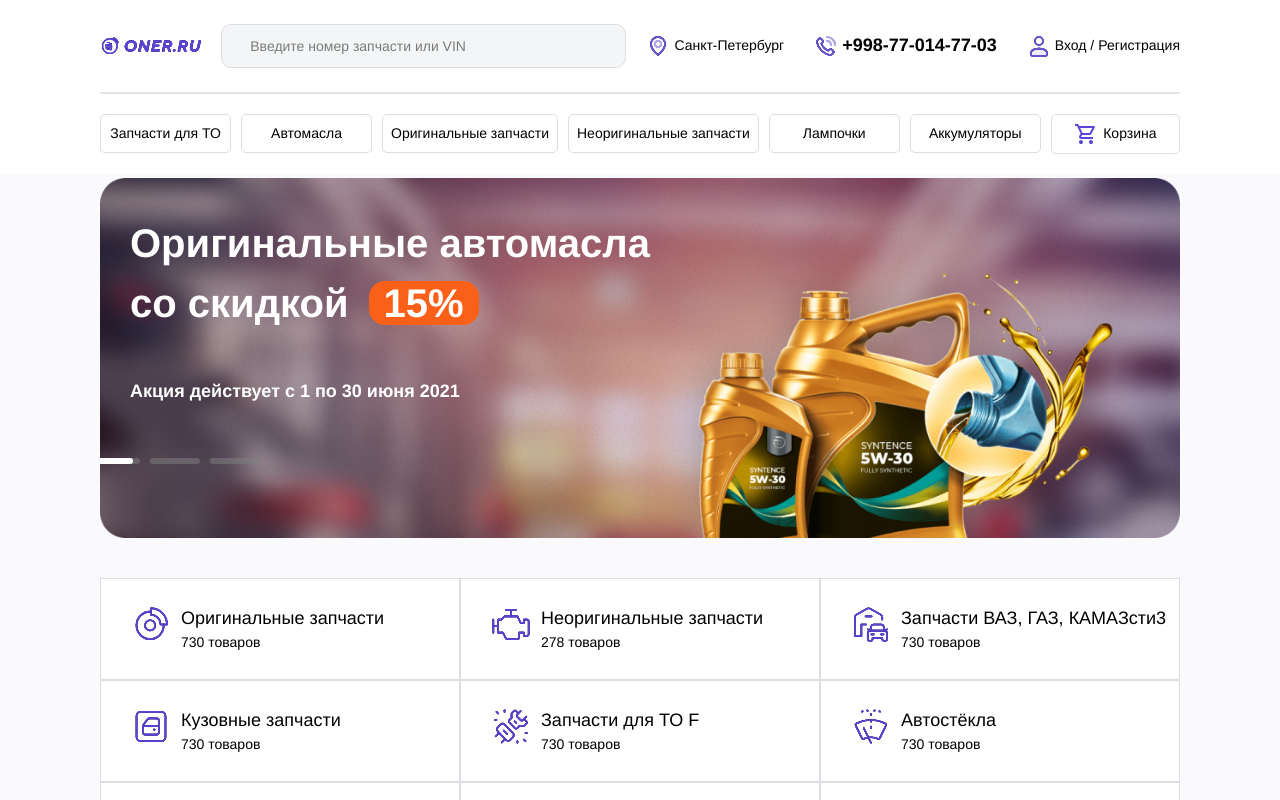
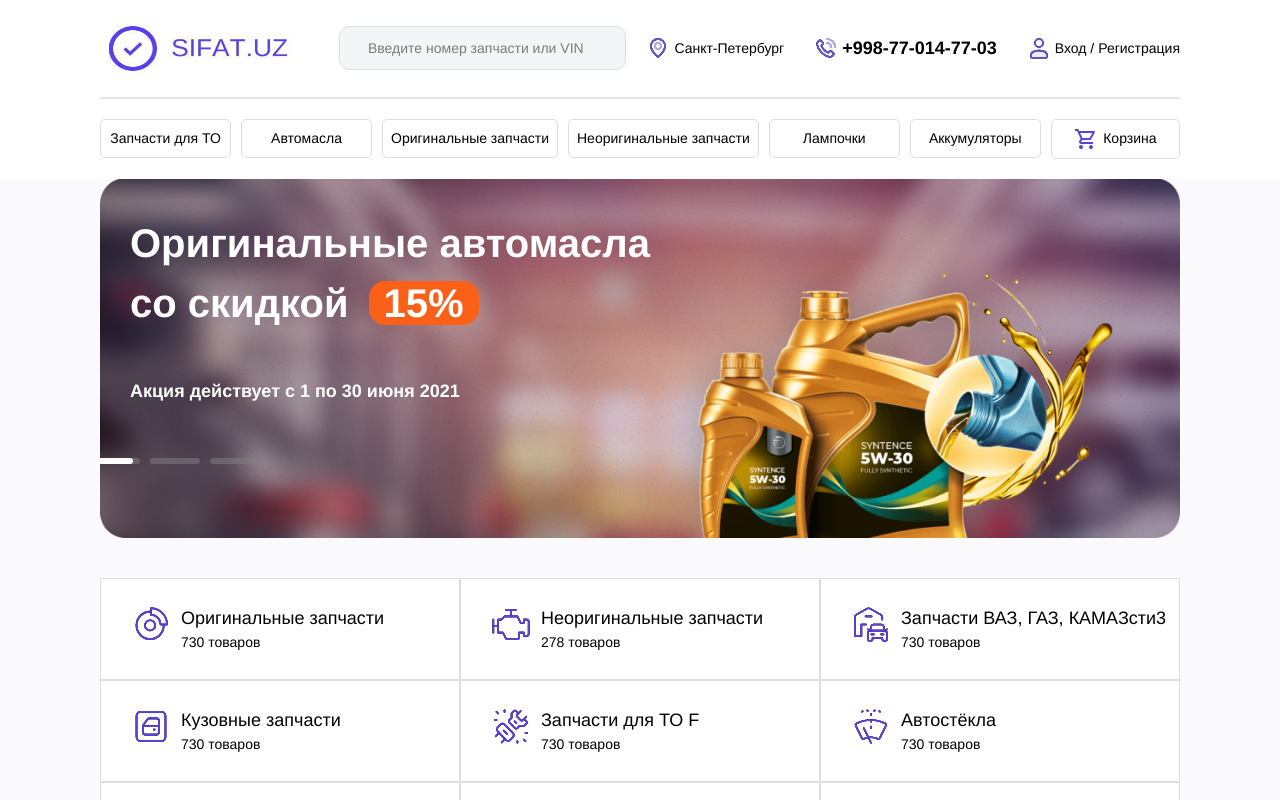
Before and after one commit to AsilbekXoliyorov441/eccomerce-website, a React (Vite) app: page / in a window 1280 px wide. Shown: the top 800 px of the page. Built offline with nearby package versions, Linux system fonts and the light colour scheme.

Commit message:
change logo

```diff
--- a/src/components/header/index.jsx
+++ b/src/components/header/index.jsx
@@ -14,7 +14,7 @@ const Header = () => {
                 <path opacity="0.4" d="M4 18H20" stroke="#1B1D1F" stroke-width="1.5" stroke-linecap="round" stroke-linejoin="round" />
               </svg>
 
-              <svg className='max-w-[219px] w-full sm:max-w-[270px]  h-[23.18px] sm:h-[55.77px]' viewBox="0 0 206 41" fill="none" xmlns="http://www.w3.org/2000/svg">
+              {/* <svg className='max-w-[219px] w-full sm:max-w-[270px]  h-[23.18px] sm:h-[55.77px]' viewBox="0 0 206 41" fill="none" xmlns="http://www.w3.org/2000/svg">
                 <path d="M63.5156 13.2812C61.3802 13.2812 59.474 14.1198 57.7969 15.7969C56.1302 17.474 55.2969 19.401 55.2969 21.5781C55.2969 23.4115 55.9062 24.9479 57.125 26.1875C58.3542 27.4167 59.9323 28.0312 61.8594 28.0312C63.974 28.0312 65.8698 27.2135 67.5469 25.5781C69.2344 23.9323 70.0781 21.9792 70.0781 19.7188C70.0781 17.8854 69.4583 16.3542 68.2188 15.125C66.9792 13.8958 65.4115 13.2812 63.5156 13.2812ZM50.2656 21.8594C50.2656 18.4844 51.6302 15.5 54.3594 12.9062C57.099 10.3021 60.2604 9 63.8438 9C67.1458 9 69.849 10.0208 71.9531 12.0625C74.0573 14.0938 75.1094 16.5573 75.1094 19.4531C75.1094 21.7135 74.4792 23.8438 73.2188 25.8438C71.9583 27.8333 70.2865 29.4167 68.2031 30.5938C66.1302 31.7708 63.9271 32.3594 61.5938 32.3594C58.2917 32.3594 55.5781 31.3438 53.4531 29.3125C51.3281 27.2708 50.2656 24.7865 50.2656 21.8594Z" fill="#2E1066" />
                 <path d="M63.5156 13.2812C61.3802 13.2812 59.474 14.1198 57.7969 15.7969C56.1302 17.474 55.2969 19.401 55.2969 21.5781C55.2969 23.4115 55.9062 24.9479 57.125 26.1875C58.3542 27.4167 59.9323 28.0312 61.8594 28.0312C63.974 28.0312 65.8698 27.2135 67.5469 25.5781C69.2344 23.9323 70.0781 21.9792 70.0781 19.7188C70.0781 17.8854 69.4583 16.3542 68.2188 15.125C66.9792 13.8958 65.4115 13.2812 63.5156 13.2812ZM50.2656 21.8594C50.2656 18.4844 51.6302 15.5 54.3594 12.9062C57.099 10.3021 60.2604 9 63.8438 9C67.1458 9 69.849 10.0208 71.9531 12.0625C74.0573 14.0938 75.1094 16.5573 75.1094 19.4531C75.1094 21.7135 74.4792 23.8438 73.2188 25.8438C71.9583 27.8333 70.2865 29.4167 68.2031 30.5938C66.1302 31.7708 63.9271 32.3594 61.5938 32.3594C58.2917 32.3594 55.5781 31.3438 53.4531 29.3125C51.3281 27.2708 50.2656 24.7865 50.2656 21.8594Z" fill="#410F9E" />
                 <path d="M63.5156 13.2812C61.3802 13.2812 59.474 14.1198 57.7969 15.7969C56.1302 17.474 55.2969 19.401 55.2969 21.5781C55.2969 23.4115 55.9062 24.9479 57.125 26.1875C58.3542 27.4167 59.9323 28.0312 61.8594 28.0312C63.974 28.0312 65.8698 27.2135 67.5469 25.5781C69.2344 23.9323 70.0781 21.9792 70.0781 19.7188C70.0781 17.8854 69.4583 16.3542 68.2188 15.125C66.9792 13.8958 65.4115 13.2812 63.5156 13.2812ZM50.2656 21.8594C50.2656 18.4844 51.6302 15.5 54.3594 12.9062C57.099 10.3021 60.2604 9 63.8438 9C67.1458 9 69.849 10.0208 71.9531 12.0625C74.0573 14.0938 75.1094 16.5573 75.1094 19.4531C75.1094 21.7135 74.4792 23.8438 73.2188 25.8438C71.9583 27.8333 70.2865 29.4167 68.2031 30.5938C66.1302 31.7708 63.9271 32.3594 61.5938 32.3594C58.2917 32.3594 55.5781 31.3438 53.4531 29.3125C51.3281 27.2708 50.2656 24.7865 50.2656 21.8594Z" fill="#453888" />
@@ -87,7 +87,15 @@ const Header = () => {
                     <rect width="19" height="26" fill="white" transform="translate(6 8)" />
                   </clipPath>
                 </defs>
-              </svg>
+              </svg> */}
+              {/* <svg width="400" height="120" xmlns="http://www.w3.org/2000/svg">
+                <g fill="#5A3DF5" font-family="Arial" font-weight="bold">
+                  <text x="130" y="75" font-size="48">SIFAT.UZ</text>
+                </g>
+                <circle cx="60" cy="60" r="40" stroke="#5A3DF5" stroke-width="8" fill="none" />
+                <polyline points="45,60 55,70 75,50" stroke="#5A3DF5" stroke-width="6" fill="none" />
+              </svg> */}
+              <img className='max-w-[219px] w-full sm:w-[370px]  h-[43.18px] sm:h-[60.77px]' src="/Sifat.jpg" alt="" />
             </div>
             <div className='max-w-[530px] w-full hidden sm:flex'>
               <input className='border-1 border-[#DEDEE2] bg-[#F4F5F6] outline-none text-black rounded-[10px]  h-[44px] w-full px-[28px] py-[20px]' placeholder='Введите номер запчасти или VIN' type="search" />
@@ -178,11 +186,11 @@ const Header = () => {
       </header>
 
 
-        <div className='container mx-auto px-[15px] lg:px-25 pt-[18px] mt-[40px]'>
-          <div className='max-w-[530px] h-[1px] w-full flex sm:hidden pt-[13px]'>
-            <input className='border-1 border-[#DEDEE2]  bg-[#F4F5F6] outline-none text-black rounded-[10px]  h-full w-full px-[28px] py-[20px]' placeholder='Введите номер запчасти или VIN' type="search" />
-          </div>
+      <div className='container mx-auto px-[15px] lg:px-25 pt-[18px] mt-[40px]'>
+        <div className='max-w-[530px] h-[1px] w-full flex sm:hidden pt-[13px]'>
+          <input className='border-1 border-[#DEDEE2]  bg-[#F4F5F6] outline-none text-black rounded-[10px]  h-full w-full px-[28px] py-[20px]' placeholder='Введите номер запчасти или VIN' type="search" />
         </div>
+      </div>
 
     </>
   )
```
Also changed, not shown: public/Sifat.jpg (added).
